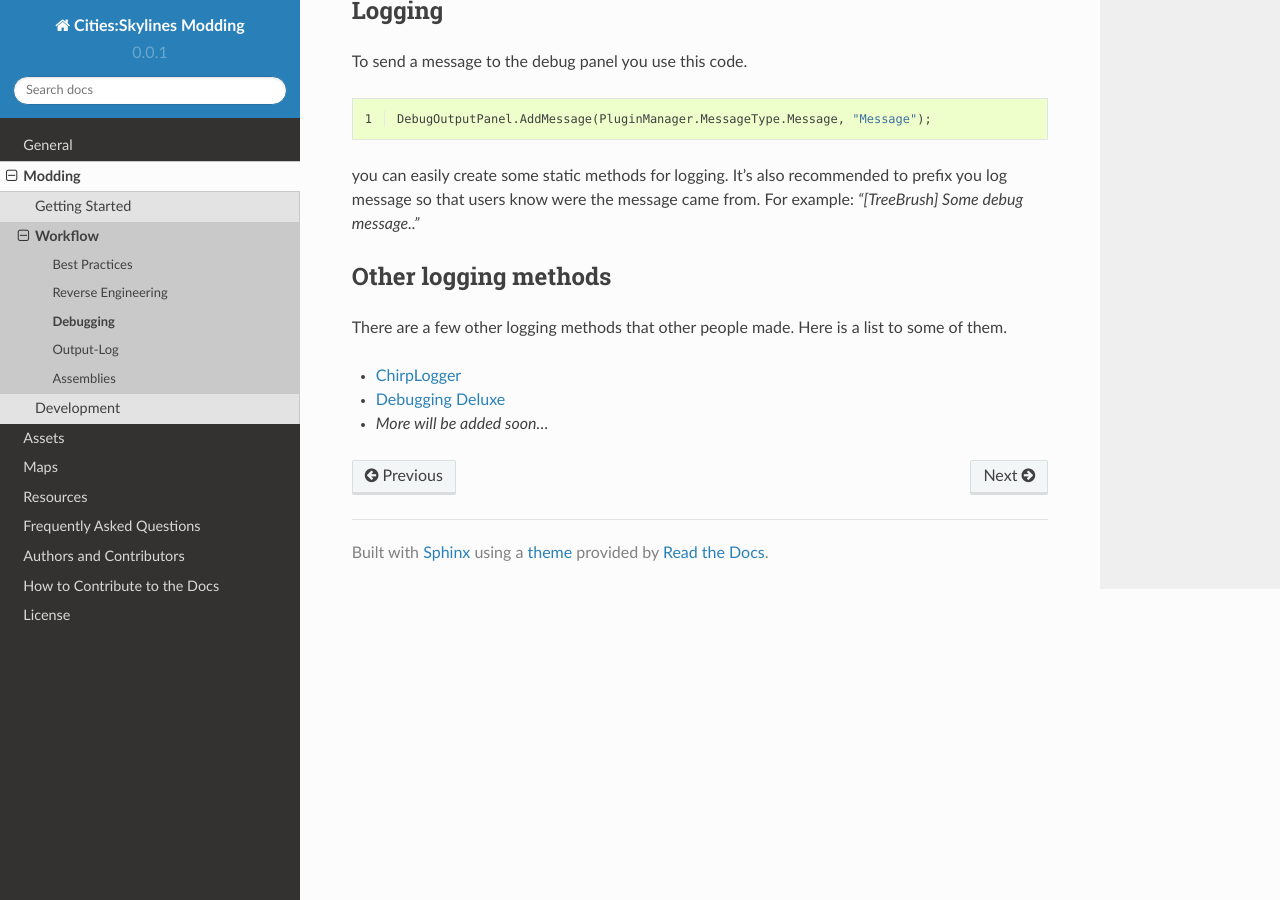
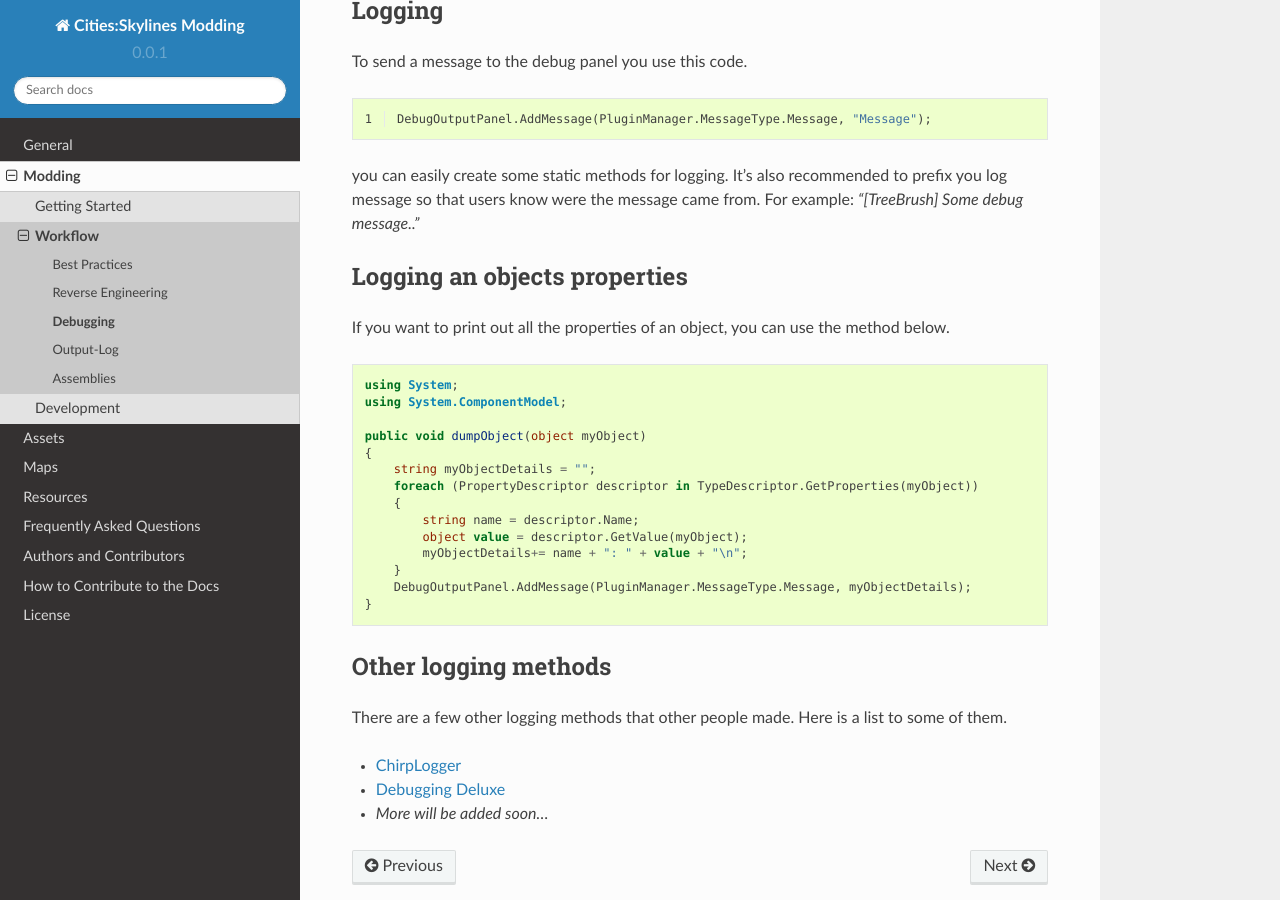
Before and after one commit to SkylinesModding/Docs, a Sphinx documentation site: the page built from docs/source/modding/Workflow/Debugging.rst, in a window 1280 px wide and 900 px high, scrolled down 561 px. Built offline with Sphinx 7.4.7 and the Read the Docs theme 2.0.0, drawn with Linux system fonts in a browser that asks for light colours.

Commit message:
Printing out all properties of an object

```diff
--- a/docs/source/modding/Workflow/Debugging.rst
+++ b/docs/source/modding/Workflow/Debugging.rst
@@ -33,6 +33,27 @@ you can easily create some static methods for logging.
 It's also recommended to prefix you log message so that users know were the message came from.
 For example: *"[TreeBrush] Some debug message.."*
 
+Logging an objects properties
+=============================
+If you want to print out all the properties of an object, you can use the method below.
+
+.. code-block:: c#
+
+    using System;
+    using System.ComponentModel;
+
+    public void dumpObject(object myObject)
+    {
+        string myObjectDetails = "";
+        foreach (PropertyDescriptor descriptor in TypeDescriptor.GetProperties(myObject))
+        {
+            string name = descriptor.Name;
+            object value = descriptor.GetValue(myObject);
+            myObjectDetails+= name + ": " + value + "\n";
+        }
+        DebugOutputPanel.AddMessage(PluginManager.MessageType.Message, myObjectDetails);
+    }
+
 Other logging methods
 =====================
 There are a few other logging methods that other people made.
```
